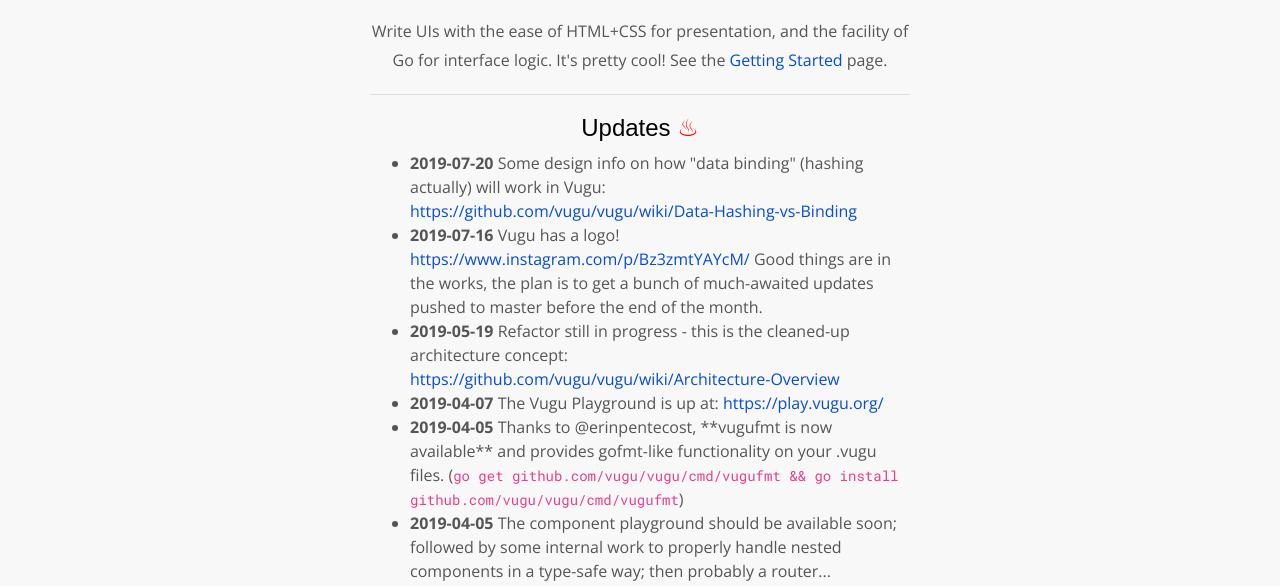
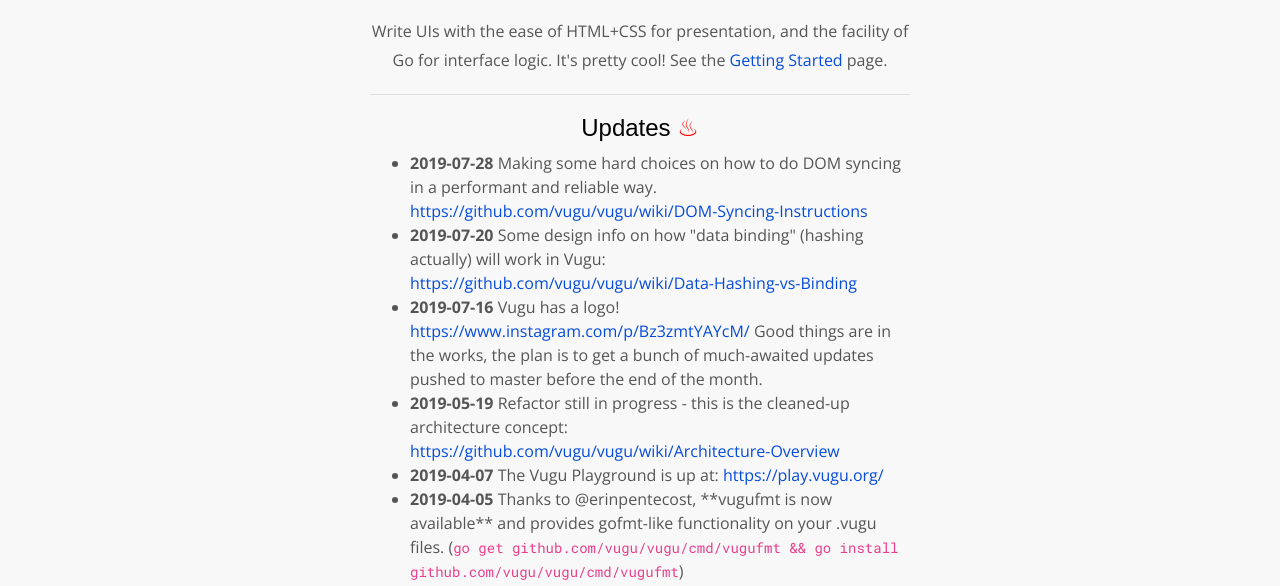
Before and after one commit to vugu/vugu.github.io, a plain HTML site: page index.html in a window 1280 px wide. Shown: the part 991-1577 px from the top of the page. Drawn offline with nearby package versions, Linux system fonts and the light colour scheme; no server answers; a web font is replaced by a local one.

Commit message:
news update

```diff
--- a/index.html
+++ b/index.html
@@ -212,6 +212,7 @@
             <div class="text-left">
 
                 <ul>
+                  <li><strong>2019-07-28</strong> Making some hard choices on how to do DOM syncing in a performant and reliable way.  <a href="https://github.com/vugu/vugu/wiki/DOM-Syncing-Instructions" target="_blank">https://github.com/vugu/vugu/wiki/DOM-Syncing-Instructions</a></li>
                   <li><strong>2019-07-20</strong> Some design info on how &#34;data binding&#34; (hashing actually) will work in Vugu: <a href="https://github.com/vugu/vugu/wiki/Data-Hashing-vs-Binding" target="_blank">https://github.com/vugu/vugu/wiki/Data-Hashing-vs-Binding</a></li>
                   <li><strong>2019-07-16</strong> Vugu has a logo! <a href="https://www.instagram.com/p/Bz3zmtYAYcM/" target="_blank">https://www.instagram.com/p/Bz3zmtYAYcM/</a>  Good things are in the works, the plan is to get a bunch of much-awaited updates pushed to master before the end of the month.</li>
                   <li><strong>2019-05-19</strong> Refactor still in progress - this is the cleaned-up architecture concept: <a href="https://github.com/vugu/vugu/wiki/Architecture-Overview" target="_blank">https://github.com/vugu/vugu/wiki/Architecture-Overview</a></li>
```
